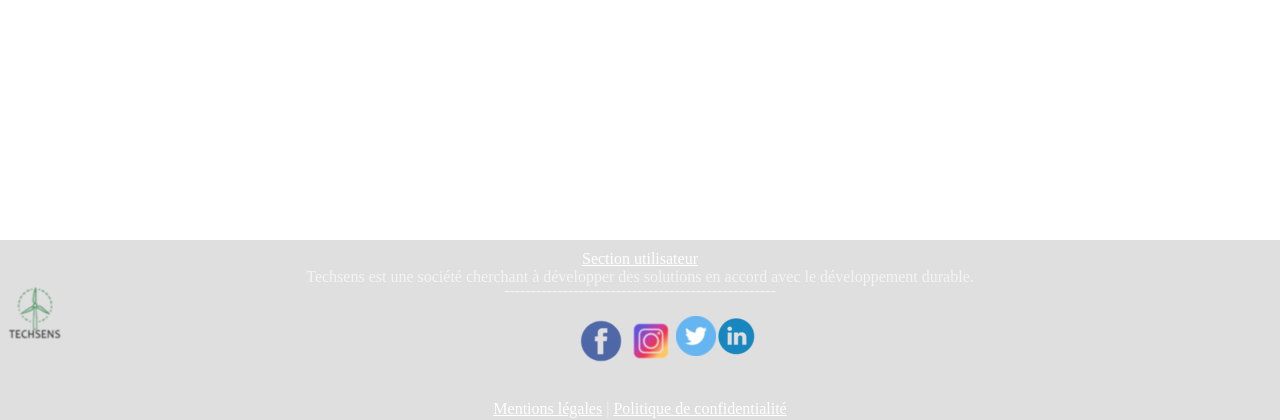
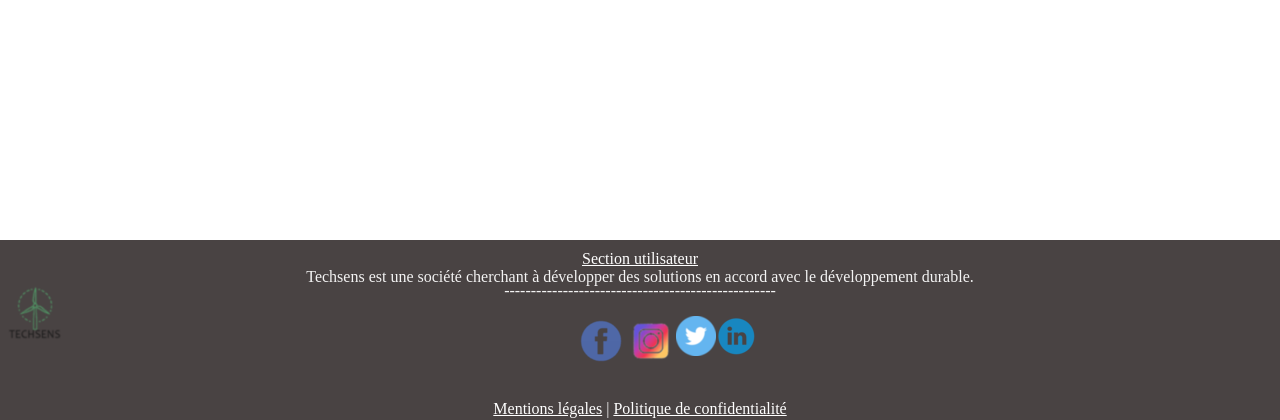
Before and after one commit to YNSBNL/GREENWARE, a PHP site: page /adminid.php in a window 1280 px wide. Shown: the part 632-1052 px from the top of the page. Run offline with PHP 8.4, Linux system fonts and the light colour scheme; some libraries are stand-ins or nearby versions.

Commit message:
changement de couleur
chgt de couleur de fond du footer en sombre

```diff
--- a/Techsens/graphique.css
+++ b/Techsens/graphique.css
@@ -608,7 +608,7 @@ div.Chiffres {
     padding-top: 10px;
     width: 100%;
     height: 170px;
-    background-color: gainsboro;
+    background-color: rgb(54, 47, 47);
     color: #F3F3F3;
     text-align: center;
     opacity: 0.9;
```
